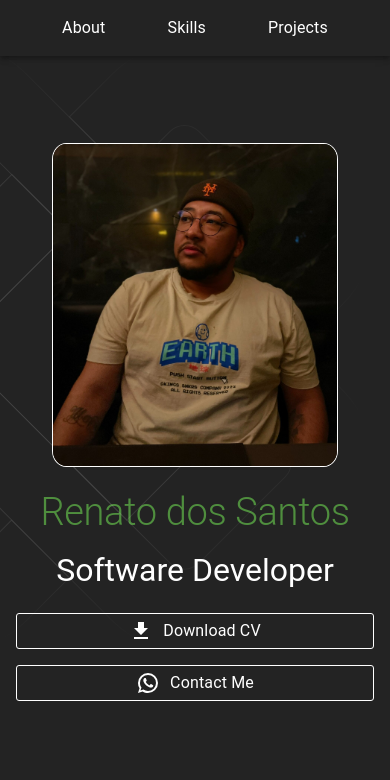
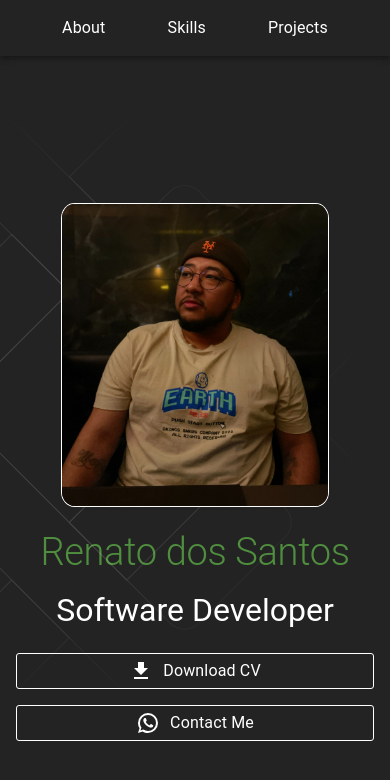
Before and after one commit to Renass21/my-portfolio, a React (Vite) app: page / in a window 390 px wide. Shown: the top 780 px of the page. Built offline with nearby package versions, Linux system fonts and the light colour scheme.

Commit message:
fix: adjust on Hero component UI

```diff
--- a/src/pages/sections/hero/Hero.tsx
+++ b/src/pages/sections/hero/Hero.tsx
@@ -13,10 +13,17 @@ function Hero() {
         height: "100vh",
         display: "flex",
         alignItems: "center",
+        [theme.breakpoints.up('xs')]: { // <= mobile
+          paddingTop: "100px",
+
+      },
+      [theme.breakpoints.up('md')]: { // >=mobile
+          paddingTop: "0",
+      },
   }))
 
   const StyledImg = styled("img")(({ theme }) => ({
-        width: "80%",
+        width: "75%",
         borderRadius: "5%",
         border: `1px solid ${theme.palette.primary.contrastText}`,
   }))
```
